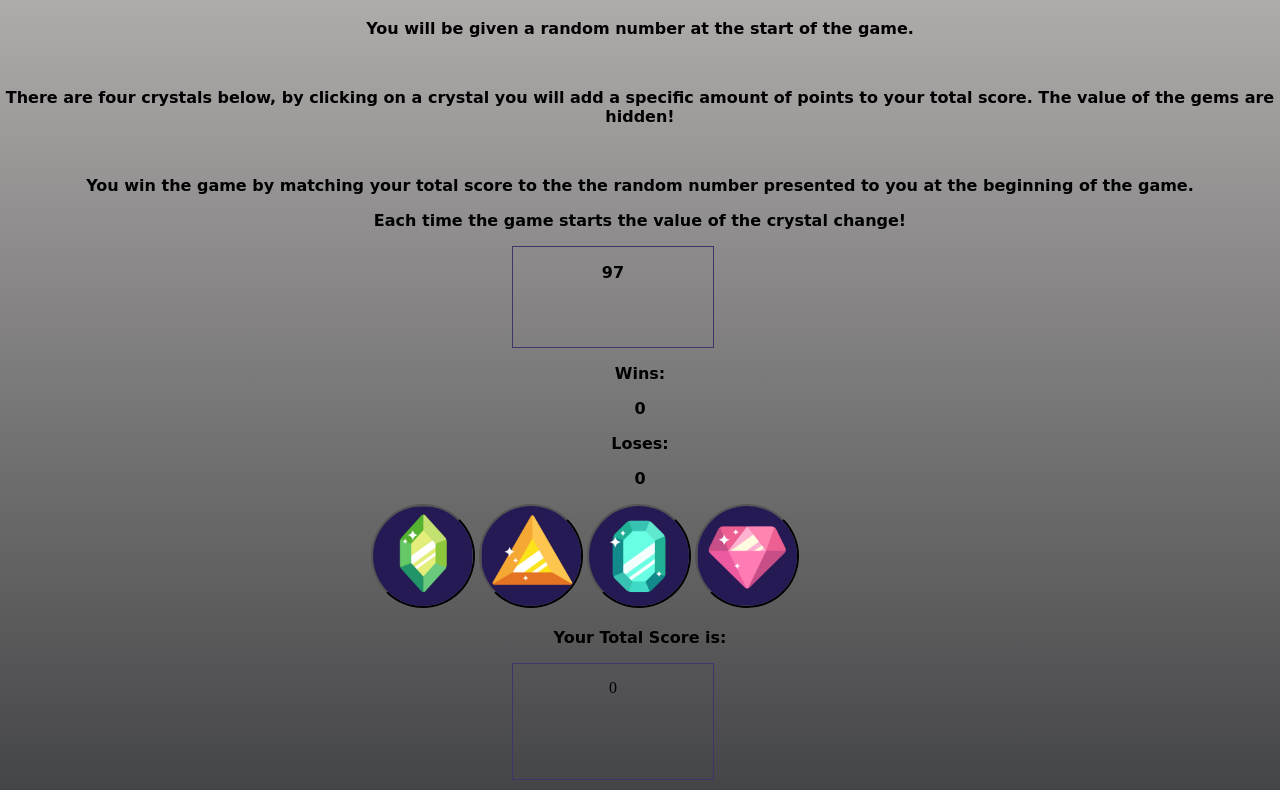
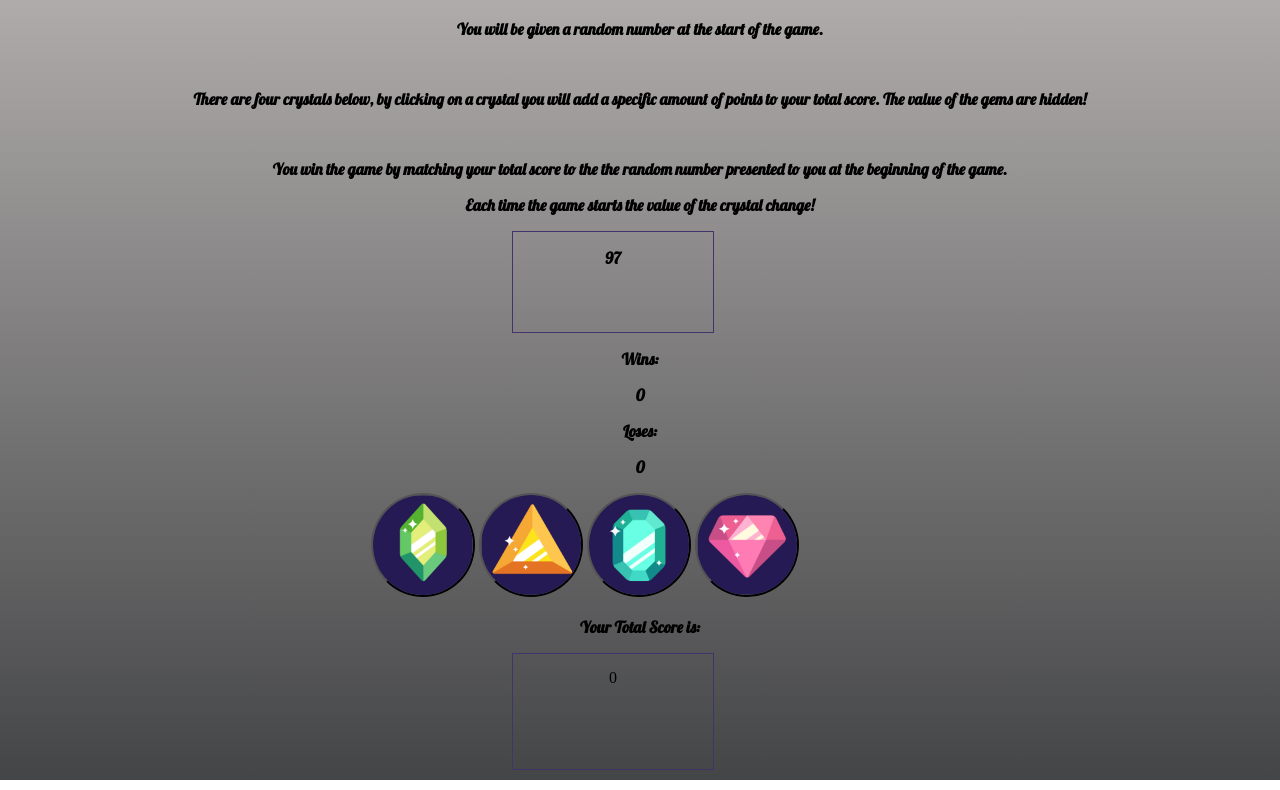
Before and after one commit to MMMamich/Jewel-Game, a plain HTML site: page index.html in a window 1280 px wide. Shown: the part 61-851 px from the top of the page. Drawn offline with nearby package versions, Linux system fonts and the light colour scheme.

Commit message:
html didn't save fourth commit

```diff
--- a/index.html
+++ b/index.html
@@ -7,6 +7,8 @@
     <title>Crystal Collector</title>
 
     <link rel="stylesheet" type="text/css" href="assets/css/style.css">
+
+    <link href="https://fonts.googleapis.com/css?family=Lobster" rel="stylesheet">
 
     <script
   src="http://code.jquery.com/jquery-3.2.1.min.js"
```
Also changed, not shown: 1 other file.
